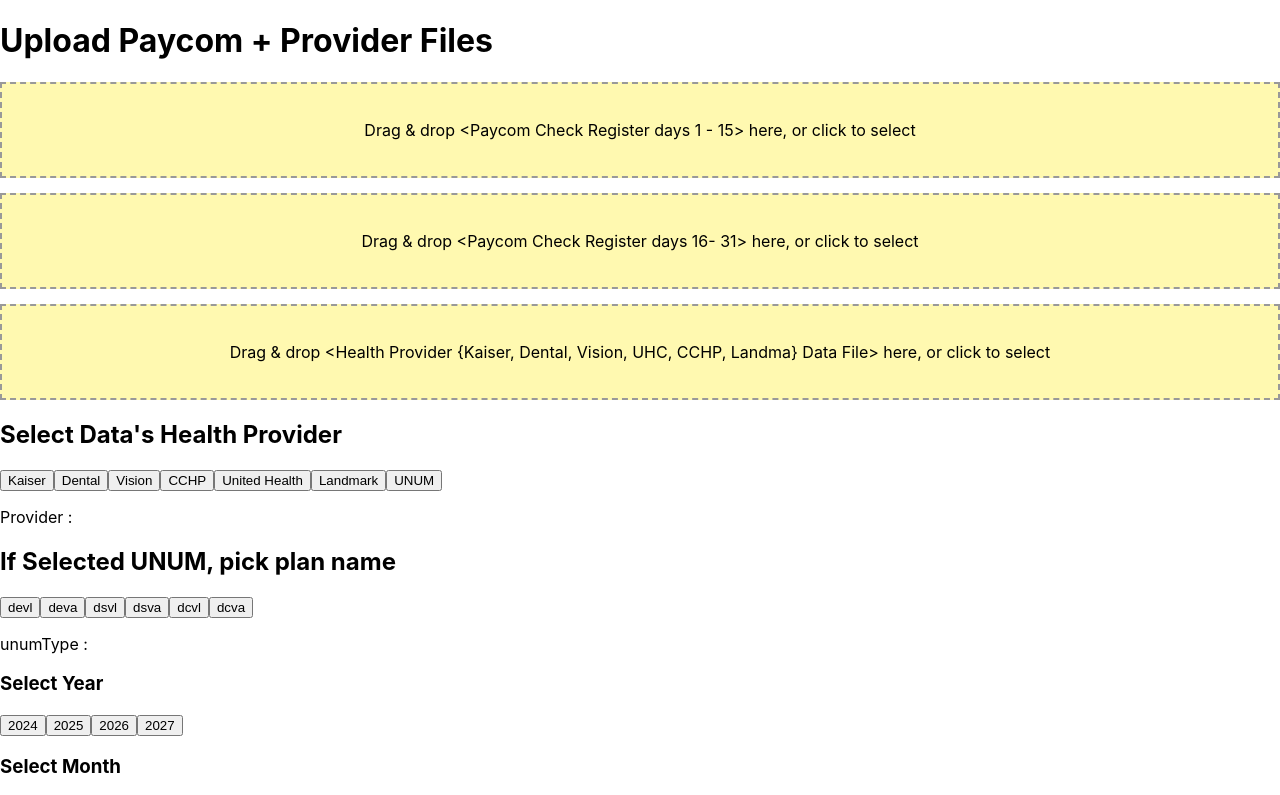
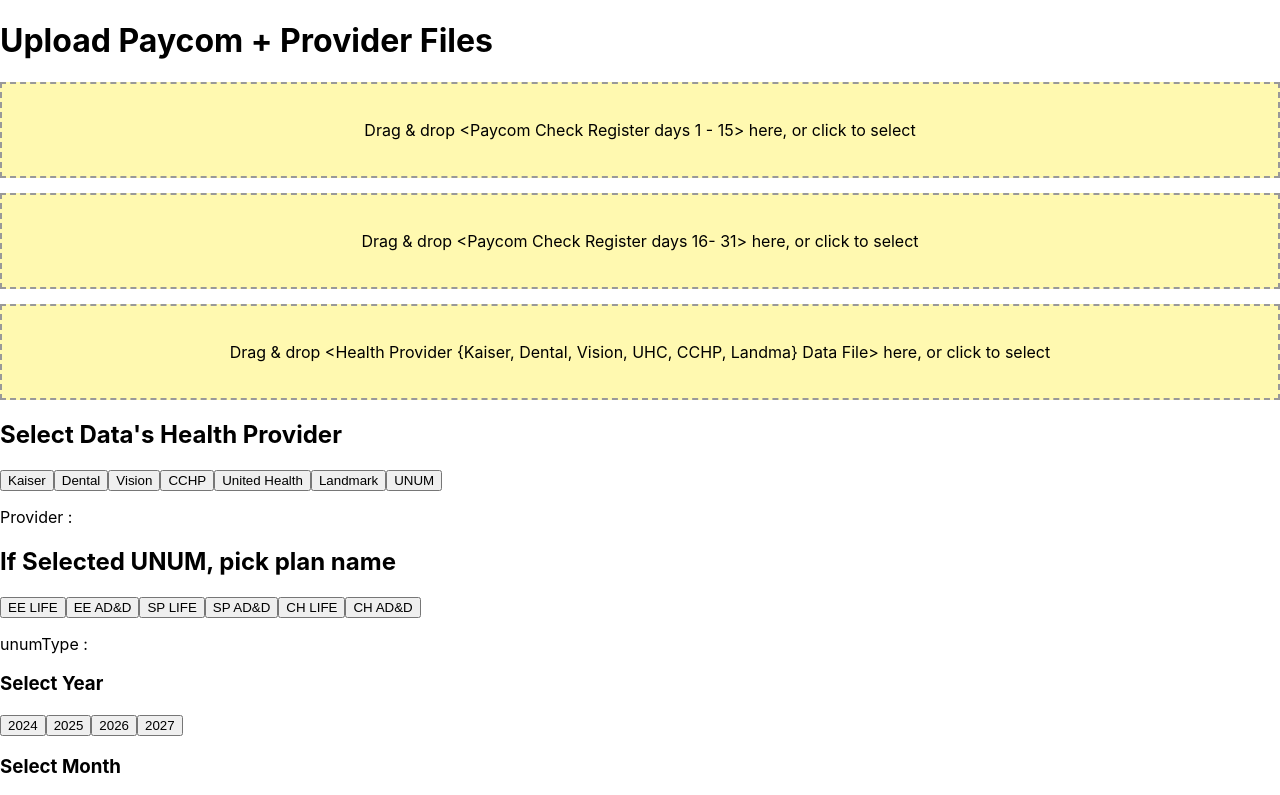
Before and after one commit to AlejandroPelcas/kaiming-healthData-clean, a React (Create React App) app in the folder frontend/: page / in a window 1280 px wide. Shown: the top 795 px of the page. Built offline with nearby package versions, Linux system fonts and the light colour scheme.

Commit message:
Change payroll code to invoice ones

```diff
--- a/frontend/src/UnumMetric.js
+++ b/frontend/src/UnumMetric.js
@@ -4,37 +4,37 @@
             <button onClick={() => {
                 setUnumType('devl');
             }}
-            > devl
+            > EE LIFE
             </button>
 
             <button onClick={() => {
                 setUnumType('deva');
             }}
-            > deva
+            > EE AD&D
             </button>
 
             <button onClick={() => {
                 setUnumType('dsvl');
             }}
-            > dsvl
+            > SP LIFE
             </button>
 
             <button onClick={() => {
                 setUnumType('dsva');
             }}
-            > dsva
+            > SP AD&D
             </button>
 
             <button onClick={() => {
                 setUnumType('dcvl');
             }}
-            > dcvl
+            > CH LIFE
             </button>
 
             <button onClick={() => {
                 setUnumType('dcva');
             }}
-            > dcva
+            > CH AD&D
             </button>
 
             <p> unumType : {unumType} </p>
```
